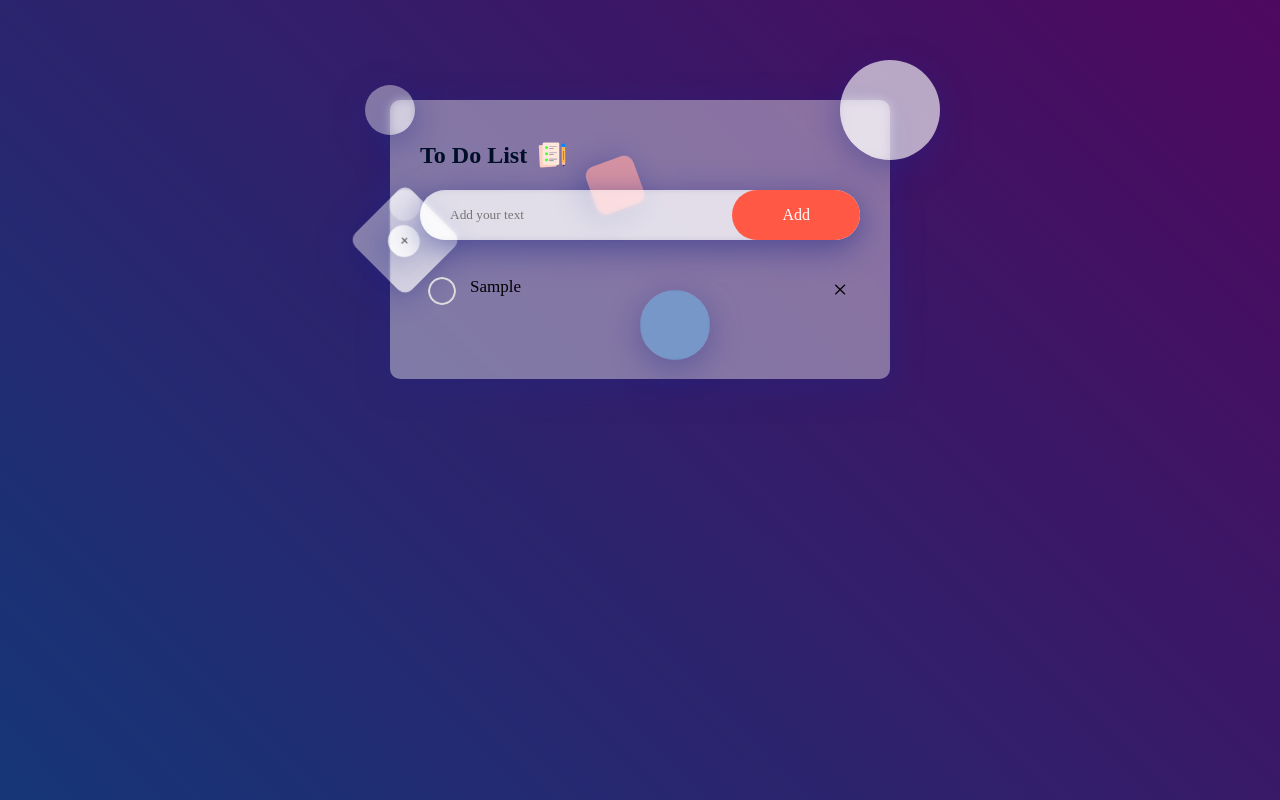
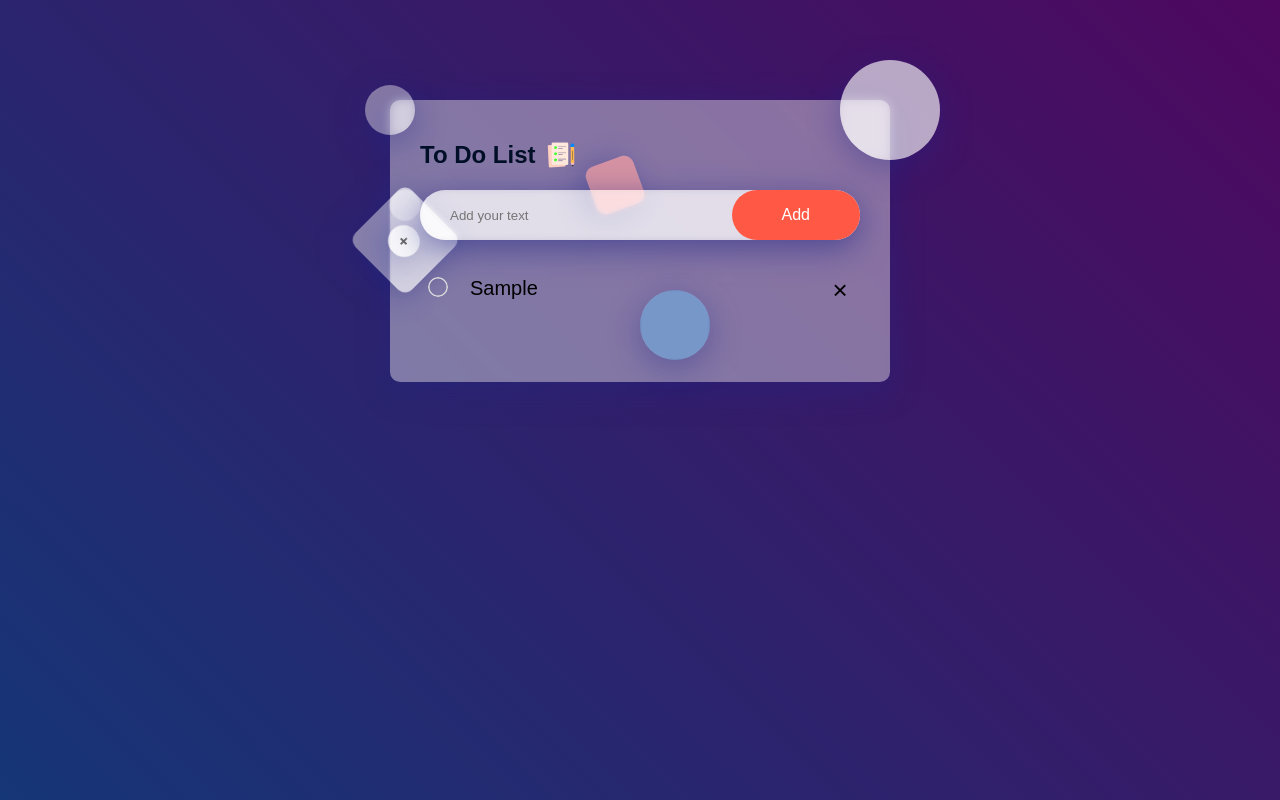
Before and after one commit to babukrishnan/git, a plain HTML site: page to-do-list/index.html in a window 1280 px wide. Both pictures are taken after typing "Sample" into the empty fields and a click on the button "Add". Drawn offline with Linux system fonts and the light colour scheme; files whose address does not match are found by name.

Commit message:
modified style.css

```diff
--- a/to-do-list/style.css
+++ b/to-do-list/style.css
@@ -2,7 +2,7 @@
     height: 100%;
     margin: 0;
     padding: 0;
-    font-family: 'poppins',sana-serif;
+    font-family: 'poppins',sans-serif;
     box-sizing: border-box;
 }
 body{
@@ -134,7 +134,7 @@ button{
 }
 ul li{
     list-style: none;
-    font-size: 17px;
+    font-size: 20px;
     padding: 12px 8px 12px 50px;
     user-select: none;
     cursor: pointer;
@@ -143,10 +143,10 @@ ul li{
 ul li::before{
     content: '';
     position: absolute;
-    height: 28px;
-    width: 28px;
+    height: 20px;
+    width: 20px;
     border-radius: 50%;
-    background-image: url(C:/Users/selva.s/Desktop/pythgon/To-Do-Img/images/unchecked.png);
+    background-image: url('C:/Users/hp/OneDrive/Desktop/newhub/git/to-do-list/assets/unchecked.png');
     background-size: cover;
     background-position: center;
     top: 12px;
@@ -157,7 +157,9 @@ ul li.checked{
     text-decoration: line-through;
 }
 ul li.checked::before{
-    background-image: url(C:/Users/selva.s/Desktop/pythgon/To-Do-Img/images/checked.png);
+    background-image: url('C:/Users/hp/OneDrive/Desktop/newhub/git/to-do-list/assets/checked.png');
+    width: 20px;
+    height: 20px;
 }
 ul li span{
     position: absolute;
```
